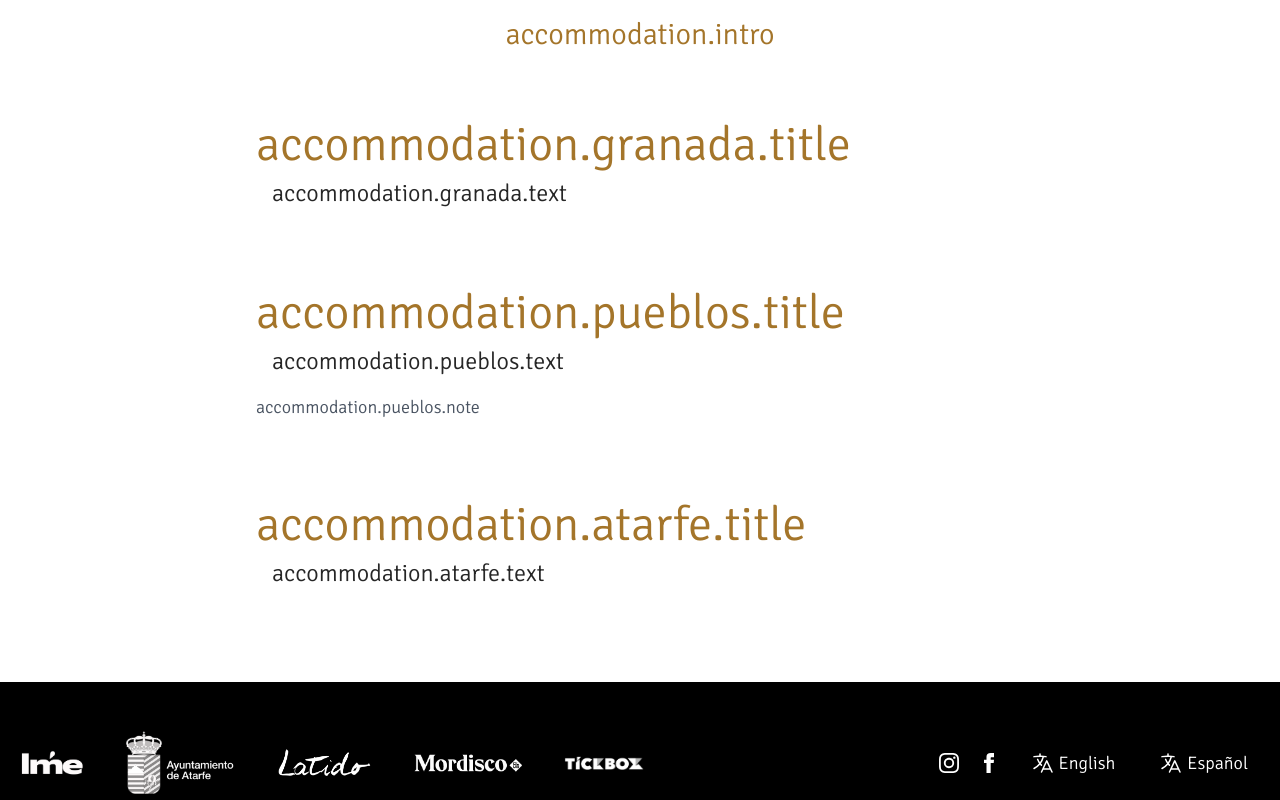
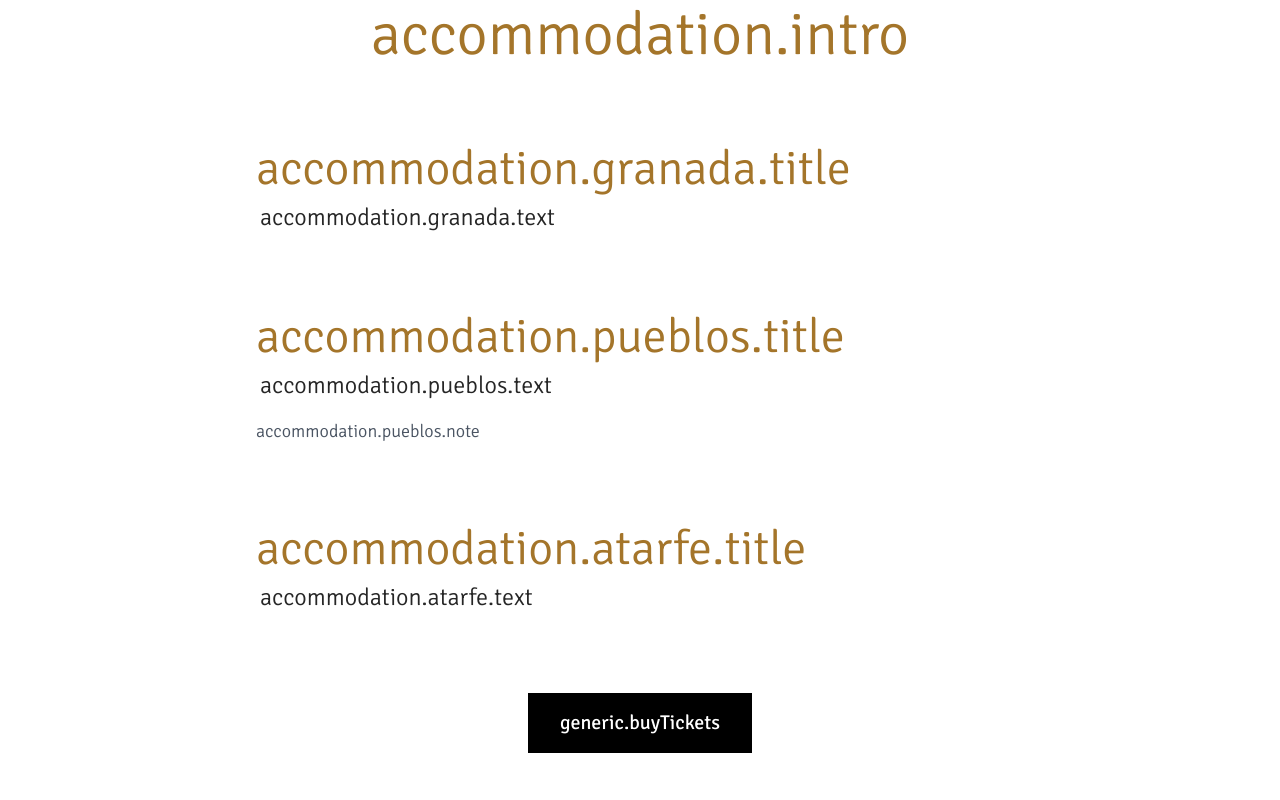
Before and after one commit to manumorante/ritmo2025, a Next.js app: page /1/accommodation in a window 1280 px wide. Shown: the part 560-1360 px from the top of the page. Built offline with nearby package versions, Linux system fonts and the light colour scheme.

Commit message:
feat: update layout and styling for About and Accommodation pages, including BuyButton alignment

```diff
--- a/app/[lang]/about/page.tsx
+++ b/app/[lang]/about/page.tsx
@@ -65,7 +65,7 @@ export default async function AboutPage({
           dangerouslySetInnerHTML={{ __html: t("about.text5") }}
         />
 
-        <div className="mx-10 mt-12">
+        <div className="mx-auto mt-12 flex justify-center">
           <BuyButton lang={lang} t={t} />
         </div>
       </div>
--- a/app/[lang]/accommodation/page.tsx
+++ b/app/[lang]/accommodation/page.tsx
@@ -1,6 +1,7 @@
 import cx from "clsx"
 import { getDictionary } from "@/util/dictionary"
 import Image from "next/image"
+import { BuyButton } from "@/components"
 
 export default async function AccommodationPage({
   params: { lang },
@@ -10,7 +11,7 @@ export default async function AccommodationPage({
   const { t } = getDictionary(lang)
   const optionCx = cx("Option")
   const optionTitleCx = cx("text-primary text-5xl mb-2")
-  const textCx = cx("text-2xl px-4")
+  const textCx = cx("text-2xl px-1")
   const noteCx = cx("text-gray")
 
   return (
@@ -26,12 +27,12 @@ export default async function AccommodationPage({
       <div className="header-flat" />
 
       <div className="container">
-        <h2
-          className="pageTitle text-center mb-12"
-          dangerouslySetInnerHTML={{ __html: t("accommodation.intro") }}
-        />
+        <div className="max-w-md mx-auto space-y-20">
+          <h2
+            className="text-primary text-4xl lg:text-6xl text-center mb-6 lg:mb-12 mx-7"
+            dangerouslySetInnerHTML={{ __html: t("accommodation.intro") }}
+          />
 
-        <div className="max-w-md mx-auto space-y-20">
           <div className={optionCx}>
             <h3 className={optionTitleCx}>
               {t("accommodation.granada.title")}
@@ -73,6 +74,10 @@ export default async function AccommodationPage({
               }}
             />
           </div>
+
+          <div className="mx-auto mt-12 flex justify-center">
+            <BuyButton lang={lang} t={t} />
+          </div>
         </div>
       </div>
     </main>
```
